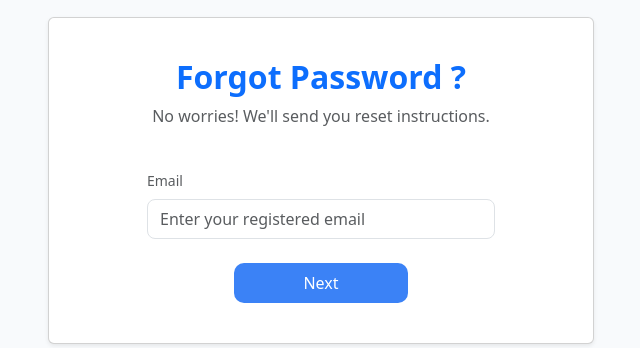
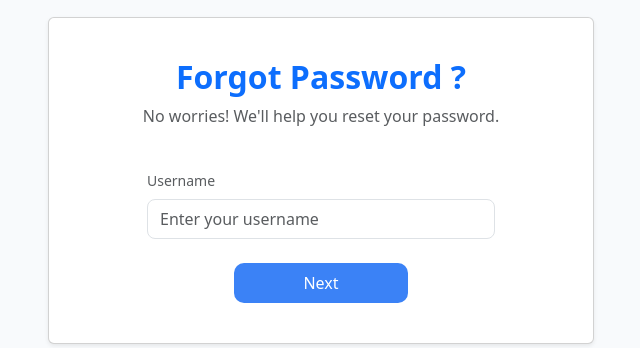
Before and after one commit to VITAE-01/psychic-mood, a Django app: page /account/forgot-password/ in a window 1280 px wide. Shown: the part 127-475 px from the top of the page, without its empty margins (319-959 px from the left). Run offline with Django 5.2, Linux system fonts and the light colour scheme.

Commit message:
REFACTOR: forgot password form fields to support unidentification of users

```diff
--- a/frontend/account/forms.py
+++ b/frontend/account/forms.py
@@ -1,3 +1,5 @@
+import email
+
 from django import forms
 from .models import Account
 from datetime import date
@@ -11,7 +13,14 @@ GENDER_CHOICES = [
     ('other', 'Prefer not to say'),
 ]
 
-max_dob = date.today().replace(year=date.today().year - 18)
+AGE_CHOICES = [
+    ("", "Select"),
+    ('18-24', '18-24'),
+    ('25-34', '25-34'),
+    ('35-44', '35-44'),
+    ('45-54', '45-54'),
+    ('55+', '55+'),
+]
 
 
 class RegisterForm(forms.ModelForm):
@@ -19,38 +28,26 @@ class RegisterForm(forms.ModelForm):
     class Meta:
         model = Account
         fields = [
-            "first_name",
-            "last_name",
-            "email",
-            "date_of_birth",
+            "username",
+            "age_range",
             "gender",
             "height",
             "weight",
         ]
 
         widgets = {
-        "first_name": forms.TextInput(attrs={"class": "form-control", "placeholder": "Enter your first name"}),
-        "last_name": forms.TextInput(attrs={"class": "form-control", "placeholder": "Enter your last name"}),
-        "email": forms.EmailInput(attrs={"class": "form-control", "placeholder": "Enter your email"}),
-        "date_of_birth": forms.DateInput(attrs={"class": "form-control", "type": "date", "max": max_dob.strftime("%Y-%m-%d")}),
-        "gender": forms.Select(attrs={"class": "form-select"}, choices=GENDER_CHOICES),
-        "height": forms.NumberInput(attrs={"class": "form-control", "placeholder": "e.g 160", "min": 0}),
-        "weight": forms.NumberInput(attrs={"class": "form-control", "placeholder": "e.g 55", "min": 0}),
-    }
+            "username": forms.TextInput(attrs={"class": "form-control", "placeholder": "Enter your username"}),
+            "age_range": forms.Select(attrs={"class": "form-select"}, choices=AGE_CHOICES),
+            "gender": forms.Select(attrs={"class": "form-select"}, choices=GENDER_CHOICES),
+            "height": forms.NumberInput(attrs={"class": "form-control", "placeholder": "e.g 160", "min": 0}),
+            "weight": forms.NumberInput(attrs={"class": "form-control", "placeholder": "e.g 55", "min": 0}),
+        }
 
-    def clean_date_of_birth(self):
-        dob = self.cleaned_data.get("date_of_birth")
-        if dob is None:
-            raise forms.ValidationError("This field is required.")
-
-        if dob > date.today():
-            raise forms.ValidationError("Date of birth cannot be in the future.")
-
-        today = date.today()
-        age = today.year - dob.year - ((today.month, today.day) < (dob.month, dob.day))
-        if age < 18:
-            raise forms.ValidationError("You must be at least 18 years old to register.")
-        return dob
+    def clean_username(self):
+        username = self.cleaned_data.get("username")
+        if Account.objects.filter(username=username).exists():
+            raise forms.ValidationError("Sorry! Username is already taken. Please choose a different username.")
+        return username
 
     def clean_height(self):
         height = self.cleaned_data.get("height")
@@ -100,17 +97,17 @@ class CreatePasswordForm(forms.Form):
 
 
 class LoginForm(forms.Form):
-    email = forms.EmailField()
+    username = forms.CharField()
     password = forms.CharField(widget=forms.PasswordInput)
-    email = forms.EmailField(widget=forms.EmailInput(attrs={"class": "form-control", "placeholder": "Enter your email"}))
+    username = forms.CharField(widget=forms.TextInput(attrs={"class": "form-control", "placeholder": "Enter your username"}))
     password = forms.CharField(widget=forms.PasswordInput(attrs={"class": "form-control", "placeholder": "Enter your password"}))
 
 
 class ForgotPasswordForm(forms.Form):
-    email = forms.EmailField()
-    email = forms.EmailField(widget=forms.EmailInput(attrs={"class": "form-control", "placeholder": "Enter your registered email"}))
-    def clean_email(self):
-        email = self.cleaned_data.get("email")
-        if not Account.objects.filter(email=email).exists():
-            raise forms.ValidationError("Sorry! Email address not found. Please try again.")
-        return email
+    username = forms.CharField()
+    username = forms.CharField(widget=forms.TextInput(attrs={"class": "form-control", "placeholder": "Enter your username"}))
+    def clean_username(self):
+        username = self.cleaned_data.get("username")
+        if not Account.objects.filter(username=username).exists():
+            raise forms.ValidationError("Sorry! Username not found. Please try again.")
+        return username
--- a/frontend/account/templates/account/forgot_password.html
+++ b/frontend/account/templates/account/forgot_password.html
@@ -11,7 +11,7 @@
 
                     <div class="text-center mb-2">
                         <h2 class="fw-bold mt-4" style="color:#0d6efd;">Forgot Password ?</h2>
-                        <p class="text-muted">No worries! We'll send you reset instructions.</p>
+                        <p class="text-muted">No worries! We'll help you reset your password.</p>
                     </div>
 
                     <div class="card border-0 p-4">
@@ -25,9 +25,9 @@
                             <div class="mx-auto" style="width: 75%;">
 
                                 <div class="mb-3">
-                                    <label class="form-label small text-muted">Email</label>
-                                    {{ form.email }}
-                                    <div class="text-danger small">{{ form.email.errors }}</div>
+                                    <label class="form-label small text-muted">Username</label>
+                                    {{ form.username }}
+                                    <div class="text-danger small">{{ form.username.errors }}</div>
                                 </div>
 
                                 <div class="d-flex justify-content-center">
```
